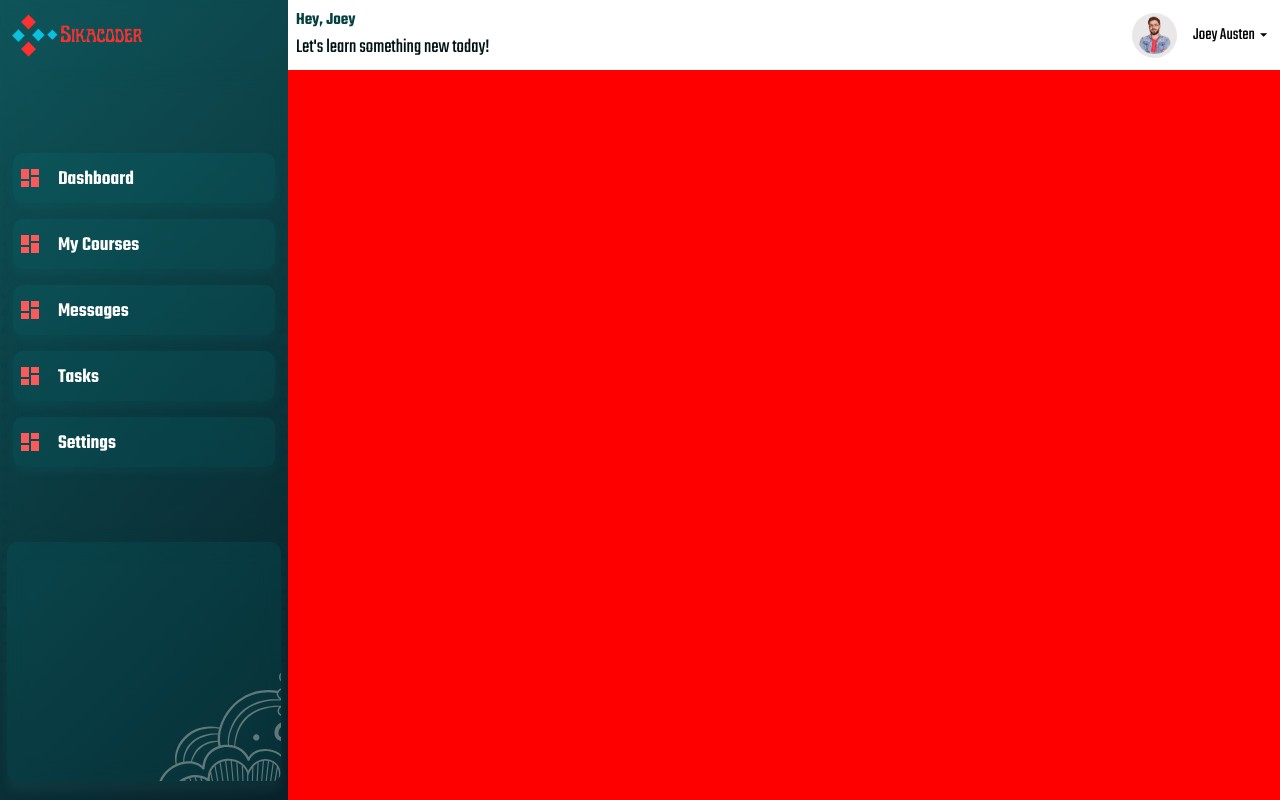
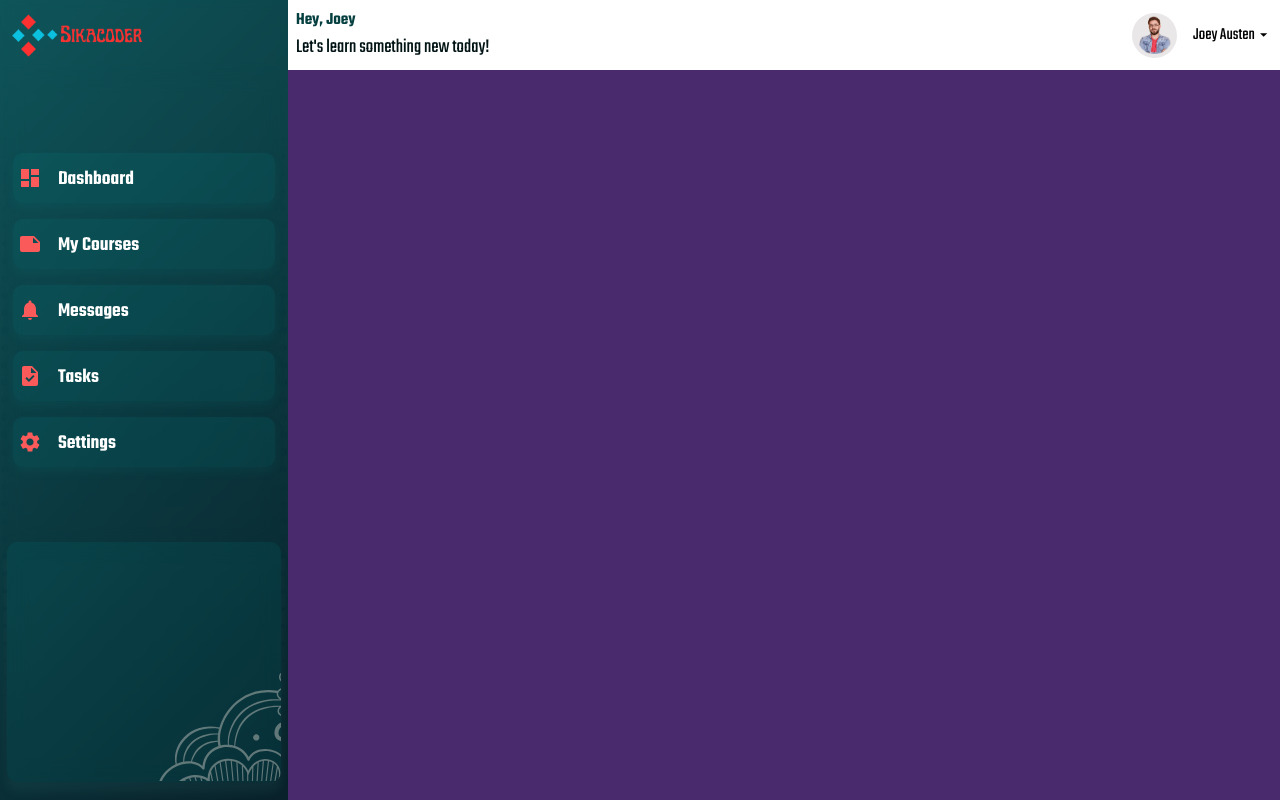
Before and after one commit to Kwarto/sikacoder, a React (Vite) app: page /overview in a window 1280 px wide. Built offline with nearby package versions, Linux system fonts and the light colour scheme.

Commit message:
Added user dashboard page

```diff
--- a/src/components/Overview/Overview.jsx
+++ b/src/components/Overview/Overview.jsx
@@ -2,13 +2,21 @@ import React from 'react'
 import styled from 'styled-components'
 import TopNav from '../TopNav/TopNav'
 import Dash from './dash/Dash'
+import MyCourses from './mycourses/MyCourses'
+import Messages from './messages/Messages'
+import Tasks from './tasks/Tasks'
+import Settings from './settings/Settings'
 
-const Overview = () => {
+const Overview = ({showDash, showCourse, showNotice, showTasks, showSettings}) => {
   return (
     <MainOverviewContainer>
      <TopNav />
      <OverviewAreaContainer>
-      <Dash/>
+      {showDash && <Dash/>}
+      {showCourse && <MyCourses />}
+      {showNotice && <Messages />}
+      {showTasks && <Tasks />}
+      {showSettings && <Settings />}
      </OverviewAreaContainer>
     </MainOverviewContainer>
   )
@@ -24,7 +32,7 @@ const MainOverviewContainer = styled.section`
 const OverviewAreaContainer = styled.article`
  width: 100%;
  height: calc(100vh - 70px);
- overflow-y: scroll;
+ overflow-y: hidden;
 `
 
 export default Overview
--- a/src/components/Overview/dash/Dash.jsx
+++ b/src/components/Overview/dash/Dash.jsx
@@ -12,7 +12,7 @@ const Dash = () => {
 const DashWrapper = styled.article`
  width: 100%;
  height: 100%;
- background-color: red;
+ background-color: rgb(73, 42, 109);
 `
 
 export default Dash
--- a/src/components/Overview/messages/Messages.jsx
+++ b/src/components/Overview/messages/Messages.jsx
@@ -1,9 +1,18 @@
 import React from 'react'
+import styled from 'styled-components'
 
 const Messages = () => {
   return (
-    <div>Messages</div>
+    <MessageContainerWrapper>
+
+    </MessageContainerWrapper>
   )
 }
 
+const MessageContainerWrapper = styled.article`
+ width: 100%;
+ height: 100%;
+ background: cyan;
+`
+
 export default Messages
--- a/src/components/Overview/mycourses/MyCourses.jsx
+++ b/src/components/Overview/mycourses/MyCourses.jsx
@@ -1,9 +1,18 @@
 import React from 'react'
+import styled from 'styled-components'
 
 const MyCourses = () => {
   return (
-    <div>MyCourses</div>
+    <MyCourseContainerWrapper>
+
+    </MyCourseContainerWrapper>
   )
 }
 
+const MyCourseContainerWrapper = styled.article`
+  width: 100%;
+  height: 100%;
+  background: orange;
+`
+
 export default MyCourses
--- a/src/components/Overview/settings/Settings.jsx
+++ b/src/components/Overview/settings/Settings.jsx
@@ -1,9 +1,18 @@
 import React from 'react'
+import styled from 'styled-components'
 
 const Settings = () => {
   return (
-    <div>Settings</div>
+    <SettingsContainerWrapper>
+
+    </SettingsContainerWrapper>
   )
 }
 
+const SettingsContainerWrapper = styled.article`
+ width: 100%;
+ height: 100%;
+ background: palevioletred;
+`
+
 export default Settings
--- a/src/components/Overview/tasks/Tasks.jsx
+++ b/src/components/Overview/tasks/Tasks.jsx
@@ -1,9 +1,18 @@
 import React from 'react'
+import styled from 'styled-components'
 
 const Tasks = () => {
   return (
-    <div>Tasks</div>
+    <TaskContainerWrapper>
+
+    </TaskContainerWrapper>
   )
 }
 
+const TaskContainerWrapper = styled.article`
+ width: 100%;
+ height: 100%;
+ background: rgb(49, 211, 57);
+`
+
 export default Tasks
--- a/src/components/SideBar/SideBar.jsx
+++ b/src/components/SideBar/SideBar.jsx
@@ -1,34 +1,91 @@
-import React from 'react'
-import styled from 'styled-components'
-import logoImg from '../../assets/images/sc-logo.png';
-import layerImg from '../../assets/images/bg_dots.svg'
-import corImg from '../../assets/images/end_shape02.svg'
-import { MdDashboard } from 'react-icons/md';
-const SideBar = () => {
+import React from "react";
+import styled from "styled-components";
+import logoImg from "../../assets/images/sc-logo.png";
+import layerImg from "../../assets/images/bg_dots.svg";
+import corImg from "../../assets/images/end_shape02.svg";
+import {
+  MdDashboard,
+  MdNote,
+  MdNotifications,
+  MdSettings,
+  MdTask,
+} from "react-icons/md";
+const SideBar = ({
+  setShowDash,
+  setShowCourse,
+  setShowNotice,
+  setShowTasks,
+  setShowSettings,
+}) => {
   return (
     <SideBarContainer>
       <LogoWrap>
         <img src={logoImg} alt="sikacoder-logo" />
       </LogoWrap>
       <SideMenuWrapper>
-        <div className="link">
+        <div
+          className="link"
+          onClick={() => {
+            setShowDash(true);
+            setShowCourse(false);
+            setShowNotice(false);
+            setShowTasks(false);
+            setShowSettings(false);
+          }}
+        >
           <MdDashboard />
           <span>Dashboard</span>
         </div>
-        <div className="link">
-            <MdDashboard />
+        <div
+          className="link"
+          onClick={() => {
+            setShowDash(false);
+            setShowCourse(true);
+            setShowNotice(false);
+            setShowTasks(false);
+            setShowSettings(false);
+          }}
+        >
+          <MdNote />
           <span>My Courses</span>
         </div>
-        <div className="link">
-            <MdDashboard />
+        <div
+          className="link"
+          onClick={() => {
+            setShowDash(false);
+            setShowCourse(false);
+            setShowNotice(true);
+            setShowTasks(false);
+            setShowSettings(false);
+          }}
+        >
+          <MdNotifications />
           <span>Messages</span>
         </div>
-        <div className="link">
-            <MdDashboard />
+        <div
+          className="link"
+          onClick={() => {
+            setShowDash(false);
+            setShowCourse(false);
+            setShowNotice(false);
+            setShowTasks(true);
+            setShowSettings(false);
+          }}
+        >
+          <MdTask />
           <span>Tasks</span>
         </div>
-        <div className="link">
-            <MdDashboard />
+        <div
+          className="link"
+          onClick={() => {
+            setShowDash(false);
+            setShowCourse(false);
+            setShowNotice(false);
+            setShowTasks(false);
+            setShowSettings(true);
+          }}
+        >
+          <MdSettings />
           <span>Settings</span>
         </div>
       </SideMenuWrapper>
@@ -38,17 +95,22 @@ const SideBar = () => {
         </div>
       </AdsContainer>
     </SideBarContainer>
-  )
-}
+  );
+};
 
 const SideBarContainer = styled.aside`
   width: 18rem;
   height: 100vh;
- background: linear-gradient(135deg,rgba(0, 75, 80, 0.945), rgba(0, 25, 34, 0.966)),url(${layerImg});
+  background: linear-gradient(
+      135deg,
+      rgba(0, 75, 80, 0.945),
+      rgba(0, 25, 34, 0.966)
+    ),
+    url(${layerImg});
   background-position: center;
   background-size: cover;
   overflow: hidden;
-`
+`;
 const LogoWrap = styled.div`
   width: 100%;
   height: 70px;
@@ -57,10 +119,10 @@ const LogoWrap = styled.div`
   justify-content: flex-start;
   backdrop-filter: blur(5px);
   cursor: pointer;
-   img{
+  img {
     width: 50%;
   }
-`
+`;
 const SideMenuWrapper = styled.div`
   width: 98%;
   height: 60vh;
@@ -72,7 +134,7 @@ const SideMenuWrapper = styled.div`
   justify-content: center;
   flex-direction: column;
   gap: 1rem;
- .link{
+  .link {
     width: 100%;
     height: 50px;
     background: rgba(0, 128, 128, 0.144);
@@ -87,18 +149,18 @@ const SideMenuWrapper = styled.div`
     color: rgb(250, 90, 90);
     cursor: pointer;
     transition: all 0.3s ease-in-out;
-    span{
+    span {
       color: #fff;
       font-size: 20px;
       font-weight: 600;
       margin-top: 3px;
     }
-    &:hover{
+    &:hover {
       background: rgba(1, 27, 27, 0.144);
       box-shadow: none;
     }
   }
-`
+`;
 const AdsContainer = styled.div`
   width: 95%;
   height: 30vh;
@@ -107,19 +169,19 @@ const AdsContainer = styled.div`
   border-radius: 10px;
   box-shadow: 0 10px 10px rgba(58, 126, 126, 0.116);
   margin: 0 auto;
- transform: translateY(-.5rem);
+  transform: translateY(-0.5rem);
   position: relative;
   overflow: hidden;
- .cor{
+  .cor {
     position: absolute;
     right: 0;
     bottom: 0;
     width: 60%;
-    img{
-        transform: translateY(.5rem);
+    img {
+      transform: translateY(0.5rem);
       opacity: 0.4;
     }
   }
-`
+`;
 
-export default SideBar
+export default SideBar;
--- a/src/pages/overview/Overview.jsx
+++ b/src/pages/overview/Overview.jsx
@@ -1,20 +1,37 @@
-import React from 'react'
-import styled from 'styled-components'
-import { Over, SideBar } from '../../components'
+import React, { useState } from "react";
+import styled from "styled-components";
+import { Over, SideBar } from "../../components";
 
 const Overview = () => {
+  const [showDash, setShowDash] = useState(true);
+  const [showCourse, setShowCourse] = useState(false);
+  const [showNotice, setShowNotice] = useState(false);
+  const [showTasks, setShowTasks] = useState(false);
+  const [showSettings, setShowSettings] = useState(false);
   return (
     <OverviewContainerWrapper>
-     <SideBar/>
-     <Over />
+      <SideBar
+        setShowDash={setShowDash}
+        setShowCourse={setShowCourse}
+        setShowNotice={setShowNotice}
+        setShowTasks={setShowTasks}
+        showSettings={showSettings}
+      />
+      <Over
+        showDash={showDash}
+        showCourse={showCourse}
+        showNotice={showNotice}
+        showTasks={showTasks}
+        showSettings={setShowSettings}
+      />
     </OverviewContainerWrapper>
-  )
-}
+  );
+};
 
 const OverviewContainerWrapper = styled.main`
- max-width: 100%;
- min-height: 100vh;
- position: relative;
-`
+  max-width: 100%;
+  min-height: 100vh;
+  position: relative;
+`;
 
-export default Overview
+export default Overview;
```
Lines whose indentation alone changed are shown as unchanged.
